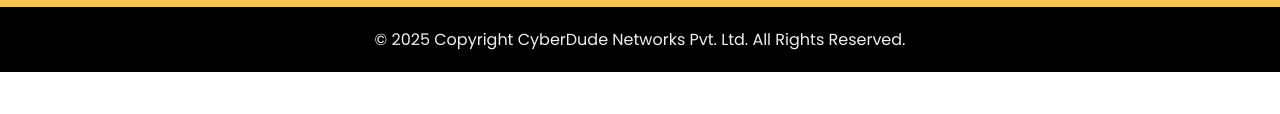
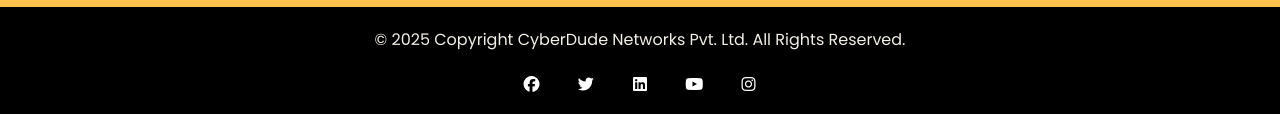
Before and after one commit to santhosh-v11/HTMLCourse-Landingpage, a plain HTML site: page index.html in a window 1280 px wide. Shown: the part 1703-1817 px from the top of the page. Before the commit the page ends 1775 px from the top, so only its background shows below. Drawn offline with Linux system fonts and the light colour scheme.

```diff
--- a/index.html
+++ b/index.html
@@ -3,12 +3,16 @@
 <head>
     <meta charset="UTF-8">
     <meta name="viewport" content="width=device-width, initial-scale=1.0">
+    <meta name="description" content="A modern, responsive HTML Course Landing Page built as part of CyberDude internship">
+    <meta name="keywords" content="HTML course, frontend, landing page, CyberDude Networks">
+    <meta name="author" content="Santhosh V">
     <title>Cyberdude Course</title>
     <link href="./style.css" rel="stylesheet"/>
     <link rel="icon" href="./assests/favicon.png" type="image/png">
     <link rel="preconnect" href="https://fonts.googleapis.com">
 <link rel="preconnect" href="https://fonts.gstatic.com" crossorigin>
 <link href="https://fonts.googleapis.com/css2?family=Poppins:ital,wght@0,100;0,200;0,300;0,400;0,500;0,600;0,700;0,800;0,900;1,100;1,200;1,300;1,400;1,500;1,600;1,700;1,800;1,900&display=swap" rel="stylesheet">
+<link rel="stylesheet" href="https://cdnjs.cloudflare.com/ajax/libs/font-awesome/7.0.1/css/all.min.css" integrity="sha512-2SwdPD6INVrV/lHTZbO2nodKhrnDdJK9/kg2XD1r9uGqPo1cUbujc+IYdlYdEErWNu69gVcYgdxlmVmzTWnetw==" crossorigin="anonymous" referrerpolicy="no-referrer" />
 </head>
 <body>
         <nav>
@@ -129,7 +133,16 @@
             </section>
         </main>
         <footer>
-            <p>© 2025 Copyright CyberDude Networks Pvt. Ltd. All Rights Reserved.</footer></p>
+            <p>© 2025 Copyright CyberDude Networks Pvt. Ltd. All Rights Reserved.</p>
+            <div class="icons">
+                <a target="_blank" href="https://www.facebook.com/cdudenetworks"><i class="fa-brands fa-facebook" title="facebook"></i></a>
+                <a href="https://twitter.com/cdudenetworks" target="_BLANK"><i class="fa-brands fa-twitter" title="twitter"></i></a>
+                <a href="https://www.linkedin.com/company/cyberdude-networks" target="_BLANK" ><i class="fa-brands fa-linkedin" title="linkedin"></i></a>
+                <a href="https://www.youtube.com/user/CyberDudeNetworks" target="_blank"><i class="fa-brands fa-youtube" title="youtube"></i></a>
+                <a  href="https://www.instagram.com/cdudenetworks" target="_BLANK"><i class="fa-brands fa-instagram" title="instagram"></i></a>
+            </div>
+
+
         </footer>
 
 </body>
--- a/style.css
+++ b/style.css
@@ -252,11 +252,24 @@ button>svg{
     box-shadow: #ffaa00;
     box-shadow: 0 0 15px #ffaa00;
 }
+footer{
+    height: auto;
+    background-color: black;
+}
 footer>p{
     color: #f2eee8;
-    background-color: black;
     text-align: center;
     padding: 20px 80px;
+}
+.icons{
+    text-align: center;
+    padding-bottom: 20px;
+}
+.icons>a{
+    color: white;
+}
+.icons > a:hover{
+    box-shadow:0 0 15px #ffaa00;
 }
 footer::selection{
     background-color: #ffaa00;
```
